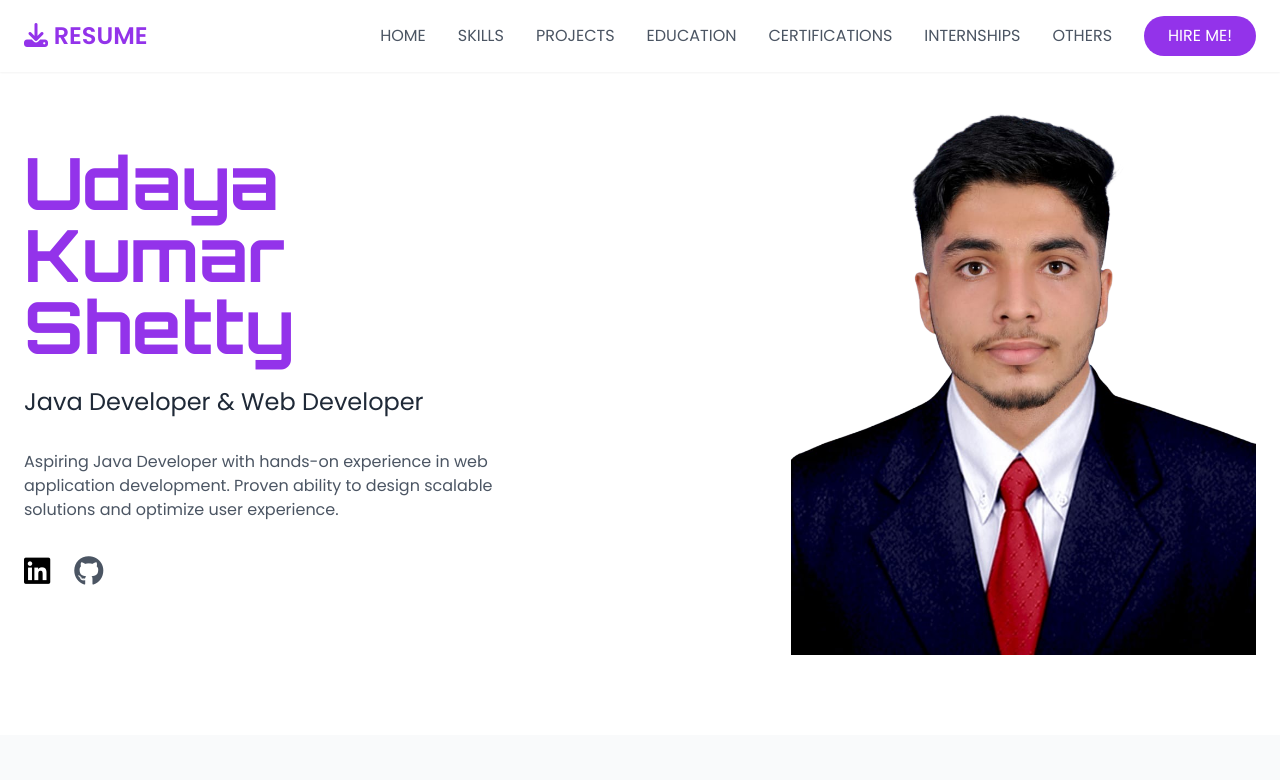
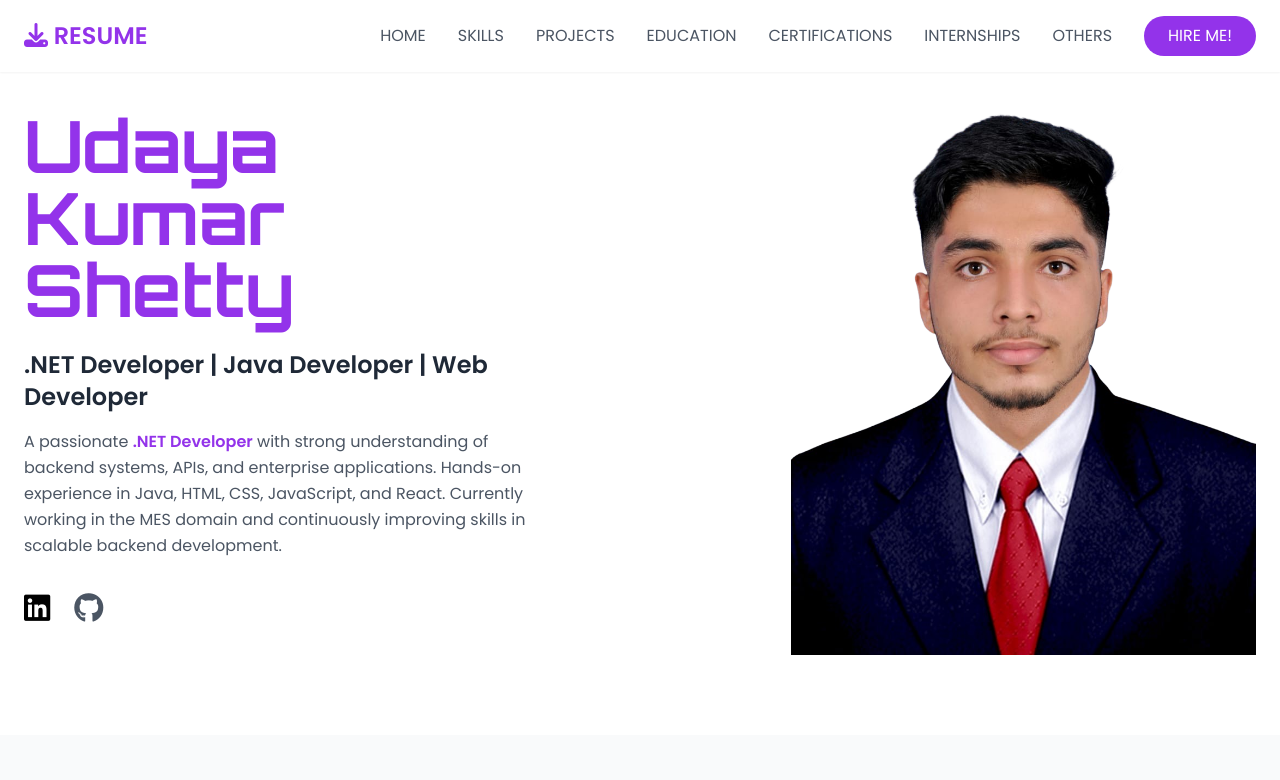
Before and after one commit to udayshetty770/Myportfolio_DesktopView, a plain HTML site: page index.html in a window 1280 px wide. Shown: the top 780 px of the page. Drawn offline with nearby package versions, Linux system fonts and the light colour scheme.

Commit message:
New Update

```diff
--- a/index.html
+++ b/index.html
@@ -70,24 +70,27 @@
     </header>
 
                <!-- Hero Section -->
-
 <section id="home" class="pt-16 pb-20 container mx-auto px-6">
 
+    <div class="flex flex-col md:flex-row items-center">
 
-                    <div class="flex flex-col md:flex-row items-center">
         <!-- Text Content -->
         <div class="md:w-1/2 mb-12 md:mb-0">
-
 
             <h1 class="hero-text text-6xl md:text-7xl font-bold text-purple-600 mt-4 mb-6">
                 Udaya Kumar Shetty
             </h1>
-                            <p class="text-2xl text-gray-800 mb-8">
-                                Java Developer & Web Developer
+
+            <!-- Roles with .NET Priority -->
+            <p class="text-2xl text-gray-800 font-semibold mb-4">
+                .NET Developer | Java Developer | Web Developer
             </p>
-                            <p class="text-gray-600 mb-8">
-                                Aspiring Java Developer with hands-on experience in web application development.
-                                Proven ability to design scalable solutions and optimize user experience.
+
+            <p class="text-gray-600 mb-8 leading-relaxed">
+                A passionate <span class="font-semibold text-purple-600">.NET Developer</span>
+                with strong understanding of backend systems, APIs, and enterprise applications.
+                Hands-on experience in Java, HTML, CSS, JavaScript, and React.
+                Currently working in the MES domain and continuously improving skills in scalable backend development.
             </p>
 
                             <!-- Social Icons -->
```
Lines whose indentation alone changed are shown as unchanged.
